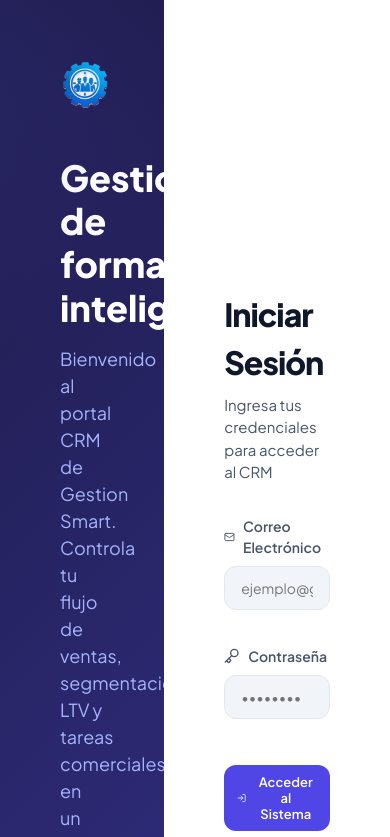
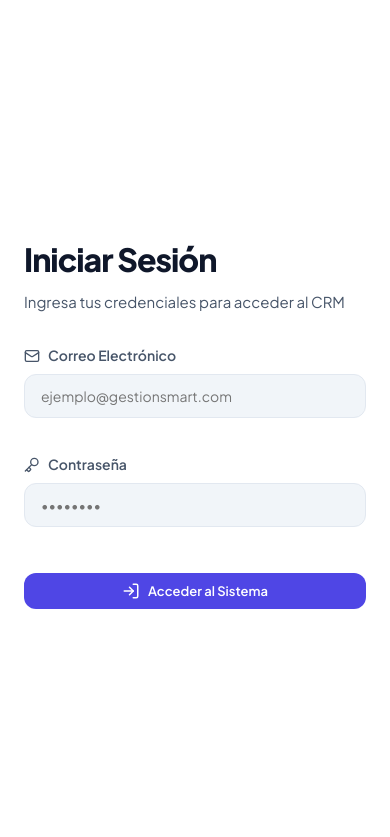
Before and after one commit to fucnaz/crm, a Next.js app: page /login in a window 390 px wide. Shown: the top 837 px of the page. Built offline with nearby package versions, Linux system fonts and the light colour scheme; no server answers.

Commit message:
Please provide the changes or the file diffs you would like me to summarize.

```diff
--- a/app/globals.css
+++ b/app/globals.css
@@ -975,6 +975,26 @@
     grid-template-columns: 1fr !important;
     gap: 16px !important;
   }
+
+  /* Login adaptativo */
+  .login-container {
+    flex-direction: column !important;
+  }
+
+  .login-left {
+    display: none !important;
+  }
+
+  .login-right {
+    padding: 24px !important;
+    width: 100% !important;
+    min-height: 100vh !important;
+  }
+
+  .login-card {
+    padding: 0 !important;
+    max-width: 100% !important;
+  }
 }
 
 /* Small Mobile Screens */
```
